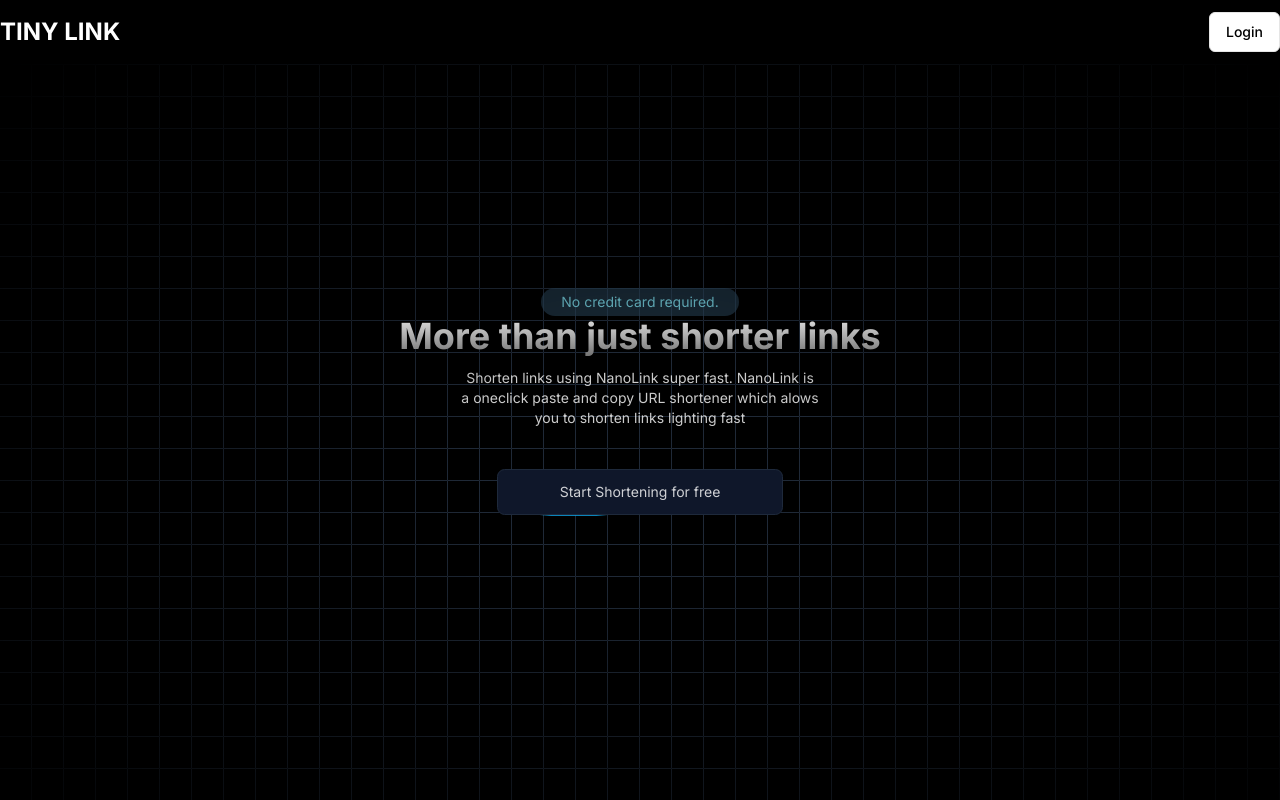
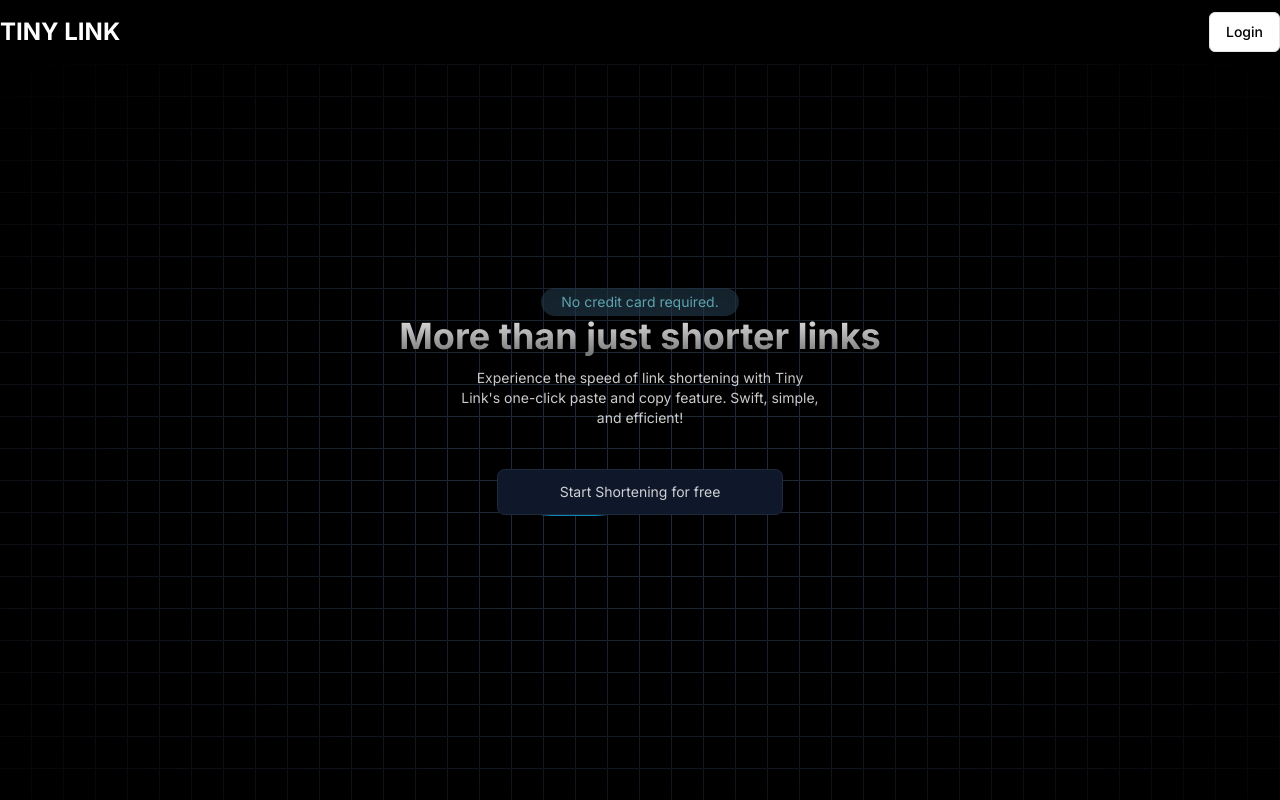
Before and after one commit to Najmul11/tiny-link, a Next.js app in the folder client/: page / in a window 1280 px wide. Shown: the top 800 px of the page. Built offline with nearby package versions, Linux system fonts and the light colour scheme; no server answers.

Commit message:
fixed hero text

```diff
--- a/client/components/home-page/Hero.tsx
+++ b/client/components/home-page/Hero.tsx
@@ -17,8 +17,8 @@ const Hero = () => {
           More than just shorter links
         </p>
         <p className="text-sm mt-3 text-white/80 w-96 lg:w-[unset] xl:w-[70%] mx-auto">
-          Shorten links using NanoLink super fast. NanoLink is a oneclick paste
-          and copy URL shortener which alows you to shorten links lighting fast
+          Experience the speed of link shortening with Tiny Link&apos;s
+          one-click paste and copy feature. Swift, simple, and efficient!
         </p>
         <Link href={"/create-link"}>
           <Button
```
Also changed, not shown: 1 other file (tests, documents, lock files or other folders).
